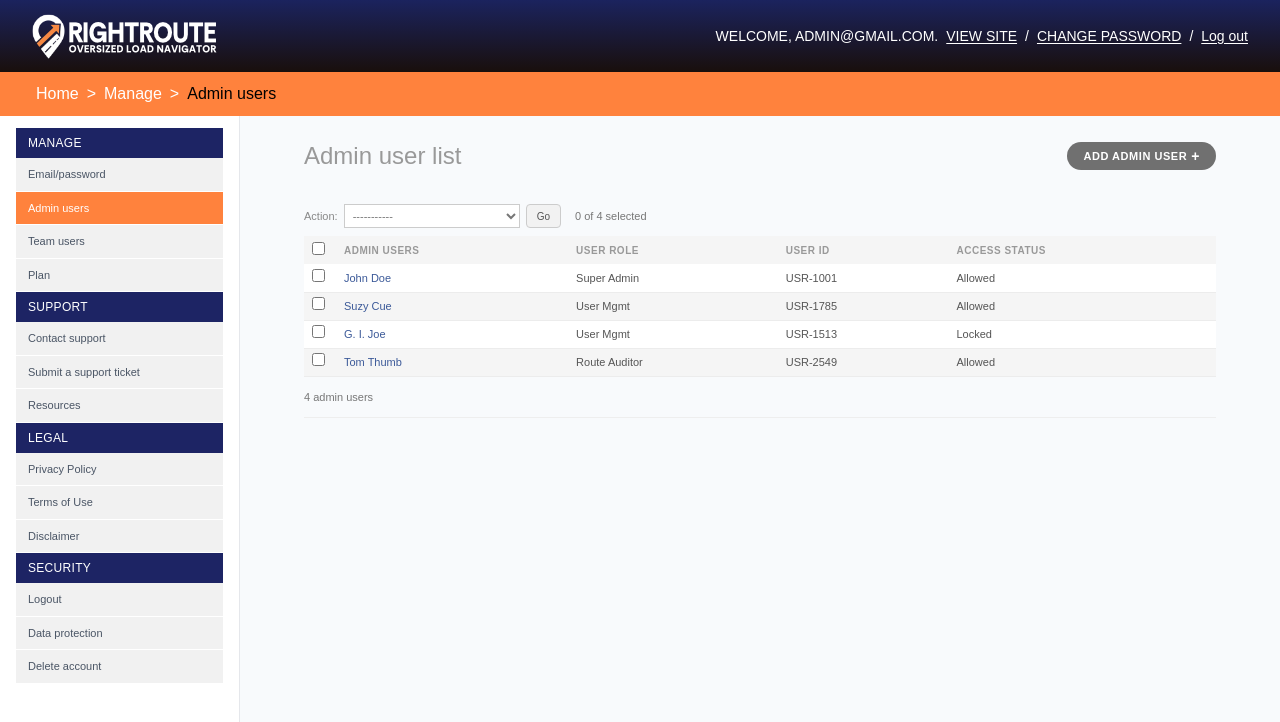
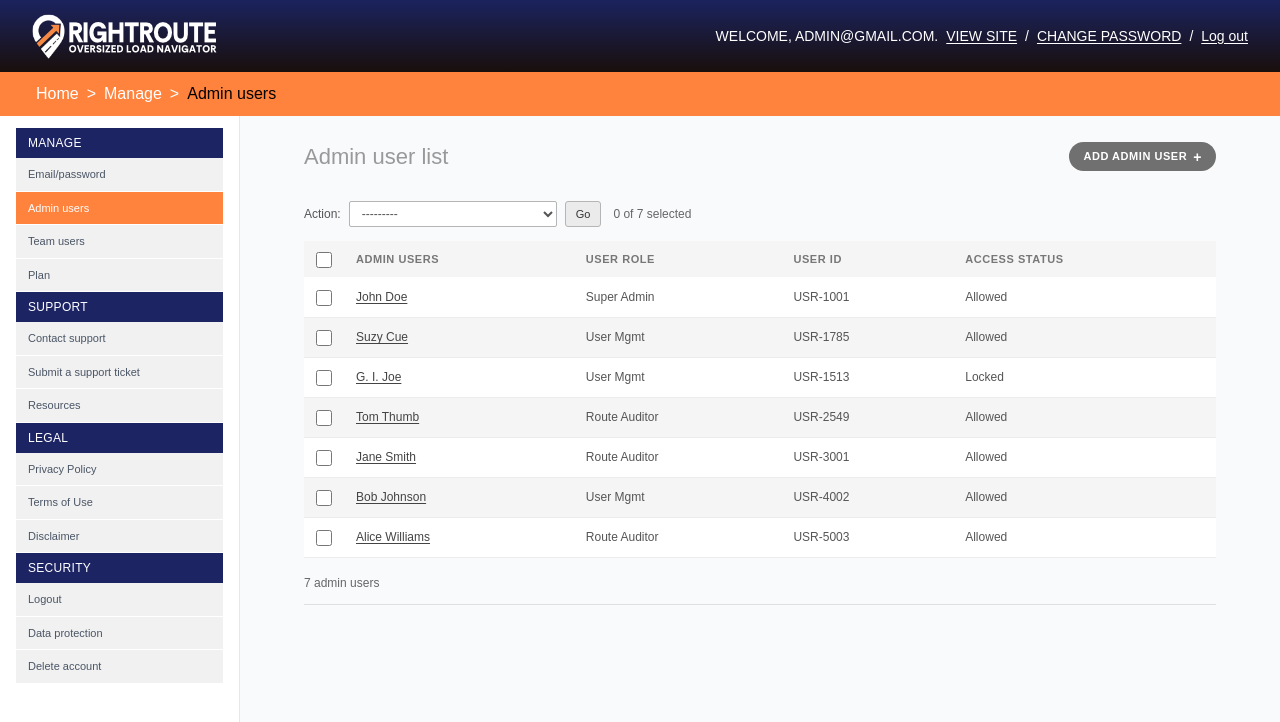
Before and after one commit to Maruf346/SocialWiFi-Team-Dashboard, a React (Vite) app: page /dashboard/manage/admin-users in a window 1280 px wide. Shown: the top 722 px of the page. Built offline with nearby package versions, Linux system fonts and the light colour scheme.

Commit message:
refactor(admin): migrate storage schema and update seed data

```diff
--- a/src/pages/manage/admin user/AdminUser.jsx
+++ b/src/pages/manage/admin user/AdminUser.jsx
@@ -8,9 +8,6 @@ import {
 } from '../../../utils/adminStore'
 
 const currentSuperAdminId = 'USR-1001'
-
-const actionButtonClass =
-  'rounded-full bg-[#707070] hover:bg-[#5e5e5e] px-4 py-1.5 text-center text-[11px] font-bold text-white tracking-wider cursor-pointer inline-flex items-center gap-1 transition-colors'
 
 const AdminUser = () => {
   const [adminUsers, setAdminUsers] = useState([])
@@ -88,28 +85,34 @@ const AdminUser = () => {
     setSelectedAction('')
   }
 
+  // Total visible rows should be at least 7 to match mockup
+  const emptyRowsCount = Math.max(0, 7 - adminUsers.length)
+
   return (
     <div className="min-h-full px-2 py-2 text-[#888] md:px-10 md:py-4">
-      <div className="mb-8 flex items-center justify-between">
-        <h1 className="text-xl font-normal text-[#999] md:text-2xl">Admin user list</h1>
+      {/* Title & Add Button */}
+      <div className="mb-7 flex items-center justify-between">
+        <h1 className="text-[22px] font-normal text-[#999]">Admin user list</h1>
         <button
           type="button"
           onClick={() => navigate('/dashboard/manage/admin-users/add-user')}
-          className={actionButtonClass}
+          className="inline-flex items-center gap-1.5 rounded-full bg-[#707070] px-3.5 py-1.5 text-[11px] font-bold tracking-wider text-white transition-colors hover:bg-[#5a5a5a] cursor-pointer"
         >
-          ADD ADMIN USER <span className="text-sm font-black leading-none">+</span>
+          <span>ADD ADMIN USER</span>
+          <span className="text-sm font-black leading-none">+</span>
         </button>
       </div>
 
-      <div className="mb-2 flex items-center gap-1.5 text-[11px]">
-        <label htmlFor="admin-action">Action:</label>
+      {/* Action Toolbar */}
+      <div className="mb-3.5 flex items-center gap-2 text-[12px] text-[#555]">
+        <label htmlFor="admin-action" className="font-normal text-[#555]">Action:</label>
         <select
           id="admin-action"
           value={selectedAction}
           onChange={(event) => setSelectedAction(event.target.value)}
-          className="h-6 w-44 border border-[#ccc] bg-white px-1 text-[11px] text-[#777] outline-none"
+          className="h-[26px] w-52 rounded-[2px] border border-[#b5b5b5] bg-white px-2 text-[12px] text-[#555] outline-none"
         >
-          <option value="">-----------</option>
+          <option value="">---------</option>
           <option value="delete-user">Delete user</option>
           <option value="lock-user">Lock out user</option>
           <option value="unlock-user">Unlock user</option>
@@ -117,31 +120,33 @@ const AdminUser = () => {
         <button
           type="button"
           onClick={applyAction}
-          className="h-6 rounded-sm border border-[#ccc] bg-[#f2f2f2] px-2.5 text-[10px] text-[#555] hover:bg-[#e8e8e8] cursor-pointer"
+          className="h-[26px] rounded-[3px] border border-[#b5b5b5] bg-[#ebebeb] px-2.5 text-[11px] font-normal text-[#333] transition-colors hover:bg-[#dedede] cursor-pointer"
         >
           Go
         </button>
-        <span className="ml-2 text-[#777]">
+        <span className="ml-1 text-[12px] text-[#666]">
           {selectedUsers.length} of {adminUsers.length} selected
         </span>
       </div>
 
+      {/* User Table */}
       <div className="overflow-x-auto">
-        <table className="w-full min-w-[650px] border-collapse text-left text-[11px]">
+        <table className="w-full min-w-[700px] border-collapse text-left text-[12px]">
           <thead>
-            <tr className="h-7 bg-[#f5f5f5] text-[10px] font-semibold uppercase text-[#999]">
-              <th className="w-8 px-2">
+            <tr className="h-9 bg-[#f5f5f5] text-[11px] font-bold uppercase tracking-wider text-[#777]">
+              <th className="w-10 px-3 text-left">
                 <input
                   type="checkbox"
                   checked={adminUsers.length > 0 && selectedUsers.length === adminUsers.length}
                   onChange={toggleAllUsers}
                   aria-label="Select all admin users"
+                  className="h-4 w-4 rounded-[3px] border-[#ccc] cursor-pointer align-middle"
                 />
               </th>
-              <th className="px-2 font-bold tracking-wider">ADMIN USERS</th>
-              <th className="px-2 font-bold tracking-wider">USER ROLE</th>
-              <th className="px-2 font-bold tracking-wider">USER ID</th>
-              <th className="px-2 font-bold tracking-wider">ACCESS STATUS</th>
+              <th className="px-3 font-bold tracking-wider text-[#777]">ADMIN USERS</th>
+              <th className="px-3 font-bold tracking-wider text-[#777]">USER ROLE</th>
+              <th className="px-3 font-bold tracking-wider text-[#777]">USER ID</th>
+              <th className="px-3 font-bold tracking-wider text-[#777]">ACCESS STATUS</th>
             </tr>
           </thead>
           <tbody>
@@ -150,30 +155,58 @@ const AdminUser = () => {
               return (
                 <tr
                   key={user.id}
-                  className={`h-7 border-b border-[#ececec] ${
+                  className={`h-10 border-b border-[#ececec] transition-colors ${
                     isEvenRow ? 'bg-[#f5f5f5]' : 'bg-white'
                   }`}
                 >
-                  <td className="px-2">
+                  <td className="px-3 align-middle">
                     <input
                       type="checkbox"
                       checked={selectedUsers.includes(user.id)}
                       onChange={() => toggleUser(user.id)}
                       aria-label={`Select ${user.name}`}
+                      className="h-4 w-4 rounded-[3px] border-[#ccc] cursor-pointer align-middle"
                     />
                   </td>
-                  <td className="px-2">
+                  <td className="px-3 align-middle">
                     <button
                       type="button"
                       onClick={() => navigate(`/dashboard/manage/admin-users/edit/${user.id}`)}
-                      className="text-[#3b5998] hover:underline cursor-pointer"
+                      className="text-[12px] font-normal text-[#444] underline underline-offset-2 transition-colors hover:text-[#111] cursor-pointer"
                     >
                       {user.name}
                     </button>
                   </td>
-                  <td className="px-2 text-[#555]">{user.role}</td>
-                  <td className="px-2 text-[#555]">{user.id}</td>
-                  <td className="px-2 text-[#555]">{user.status}</td>
+                  <td className="px-3 align-middle text-[12px] text-[#555]">{user.role}</td>
+                  <td className="px-3 align-middle text-[12px] text-[#555]">{user.id}</td>
+                  <td className="px-3 align-middle text-[12px] text-[#555]">{user.status}</td>
+                </tr>
+              )
+            })}
+
+            {/* Empty filler rows with checkboxes matching mockup */}
+            {Array.from({ length: emptyRowsCount }).map((_, index) => {
+              const rowIndex = adminUsers.length + index
+              const isEvenRow = rowIndex % 2 === 1
+              return (
+                <tr
+                  key={`empty-row-${index}`}
+                  className={`h-10 border-b border-[#ececec] ${
+                    isEvenRow ? 'bg-[#f5f5f5]' : 'bg-white'
+                  }`}
+                >
+                  <td className="px-3 align-middle">
+                    <input
+                      type="checkbox"
+                      disabled
+                      aria-label="Empty row checkbox"
+                      className="h-4 w-4 rounded-[3px] border-[#ccc] opacity-30 cursor-default align-middle"
+                    />
+                  </td>
+                  <td className="px-3 align-middle"></td>
+                  <td className="px-3 align-middle"></td>
+                  <td className="px-3 align-middle"></td>
+                  <td className="px-3 align-middle"></td>
                 </tr>
               )
             })}
@@ -181,7 +214,8 @@ const AdminUser = () => {
         </table>
       </div>
 
-      <p className="mt-3 border-b border-[#eee] pb-3 text-[11px] text-[#777]">
+      {/* Row count summary */}
+      <p className="mt-4 border-b border-[#e0e0e0] pb-3 text-[12px] text-[#666]">
         {adminUsers.length} admin users
       </p>
     </div>
--- a/src/utils/adminStore.js
+++ b/src/utils/adminStore.js
@@ -1,4 +1,4 @@
-const STORAGE_KEY = 'rightroute_admin_users';
+const STORAGE_KEY = 'rightroute_admin_users_v3';
 
 export const initialAdminUsers = [
   {
@@ -37,6 +37,33 @@ export const initialAdminUsers = [
     status: 'Allowed',
     isSuperAdmin: false,
   },
+  {
+    id: 'USR-3001',
+    name: 'Jane Smith',
+    role: 'Route Auditor',
+    email: 'janesmith@gmail.com',
+    phone: '612-123-4567',
+    status: 'Allowed',
+    isSuperAdmin: false,
+  },
+  {
+    id: 'USR-4002',
+    name: 'Bob Johnson',
+    role: 'User Mgmt',
+    email: 'bobjohnson@gmail.com',
+    phone: '612-123-4567',
+    status: 'Allowed',
+    isSuperAdmin: false,
+  },
+  {
+    id: 'USR-5003',
+    name: 'Alice Williams',
+    role: 'Route Auditor',
+    email: 'alicewilliams@gmail.com',
+    phone: '612-123-4567',
+    status: 'Allowed',
+    isSuperAdmin: false,
+  }
 ];
 
 export const getAdminUsers = () => {
@@ -46,7 +73,12 @@ export const getAdminUsers = () => {
       localStorage.setItem(STORAGE_KEY, JSON.stringify(initialAdminUsers));
       return initialAdminUsers;
     }
-    return JSON.parse(data);
+    const parsed = JSON.parse(data);
+    if (!Array.isArray(parsed)) {
+      localStorage.setItem(STORAGE_KEY, JSON.stringify(initialAdminUsers));
+      return initialAdminUsers;
+    }
+    return parsed;
   } catch {
     return initialAdminUsers;
   }
```
